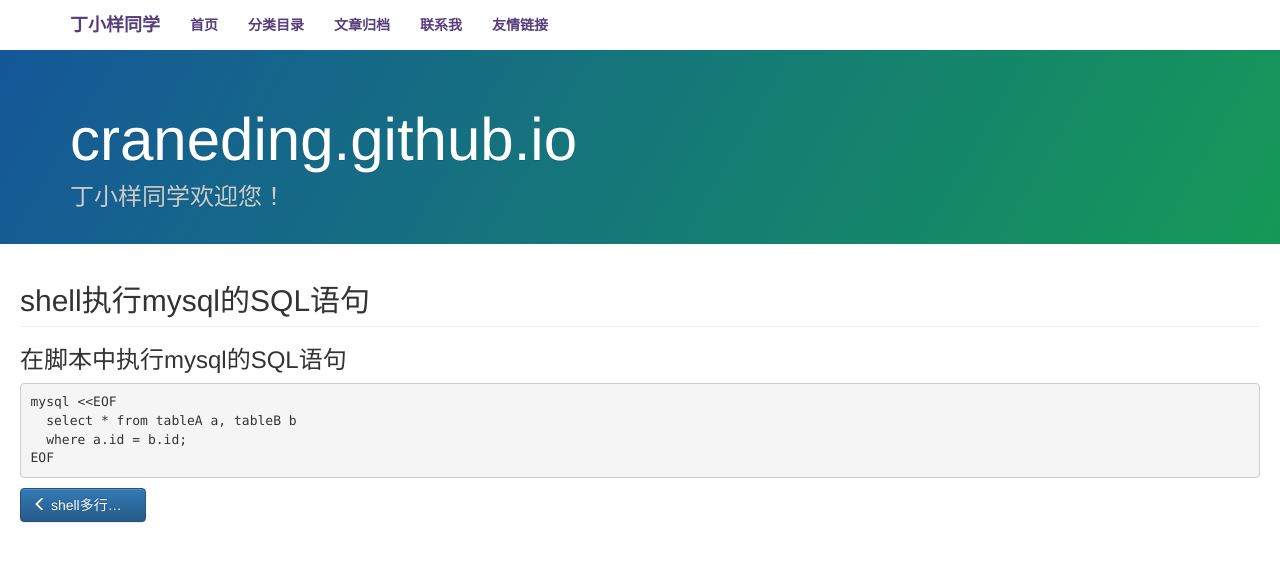
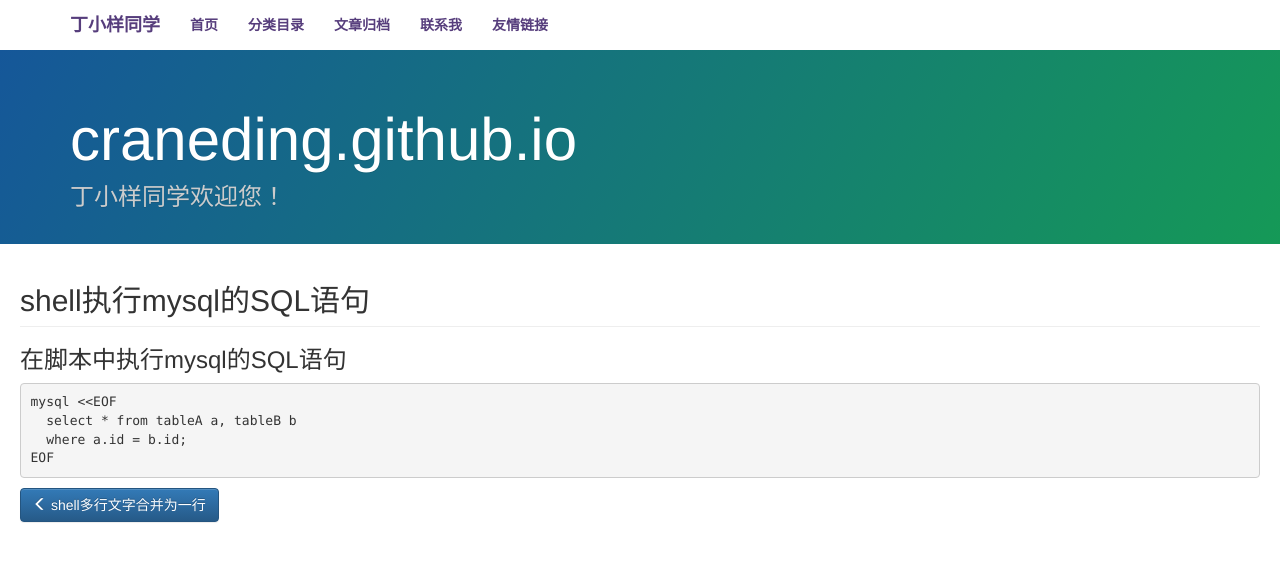
Before and after one commit to chihuan/craneding.github.io, a Jekyll site: the page built from _posts/blogs/2014-12-31-shellmysql.md, in a window 1280 px wide. Shown: the top 562 px of the page. Built offline with Jekyll 4.4.1, drawn with Linux system fonts in a browser that asks for light colours; nearby versions of some CDN libraries; comment, search, counter and statistics services are not loaded.

Commit message:
Update default.css

```diff
--- a/css/default.css
+++ b/css/default.css
@@ -87,15 +87,16 @@ ol, ul {
     padding: 15px 30px;
     width: 100%;
 }
-@media (min-width: 480px) {
-.bs-docs-masthead .btn {
-    width: auto;
-}
 .btn .paging {
     display: block;
     max-width: 100px;
     overflow: hidden;
     text-overflow: ellipsis;
+}
+
+@media (min-width: 480px) {
+.bs-docs-masthead .btn {
+    width: auto;
 }
 }
 @media (min-width: 768px) {
@@ -107,6 +108,12 @@ ol, ul {
 }
 .bs-docs-masthead .lead {
     font-size: 24px;
+}
+.btn .paging {
+    display: inline;
+    max-width: auto;
+    overflow: auto;
+    text-overflow: inherit;
 }
 }
 @media (min-width: 992px) {
```
